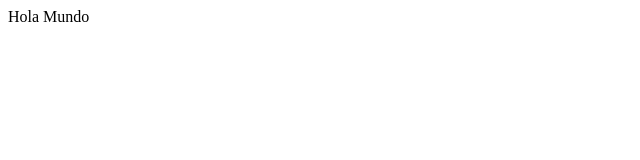
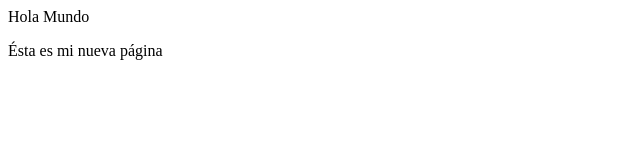
Before and after one commit to zamugeek/clinica, a plain HTML site: page index.html in a window 1280 px wide. Shown: the whole page, without its empty margins (0-640 px from the left). Drawn offline with Linux system fonts and the light colour scheme.

Commit message:
Se agrega un nuevo párrafo a index

```diff
--- a/index.html
+++ b/index.html
@@ -4,5 +4,6 @@
 	</head>
 	<body>
 		<p>Hola Mundo</p>
+		<p>Ésta es mi nueva página</p>
 	</body>
 </html>
```
